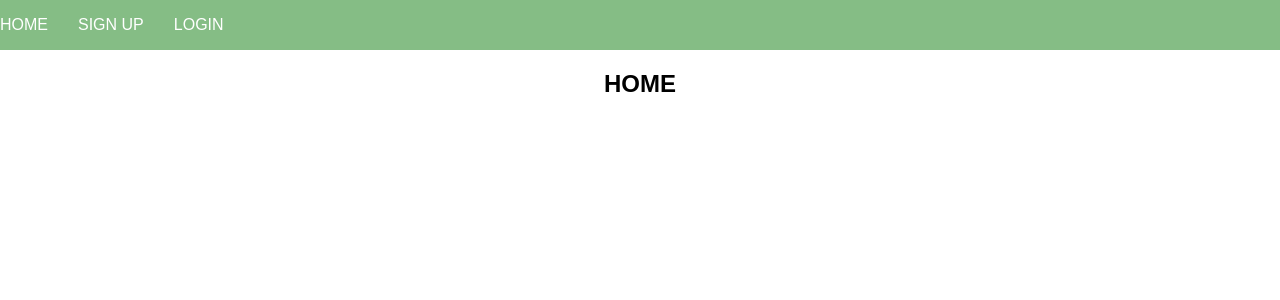
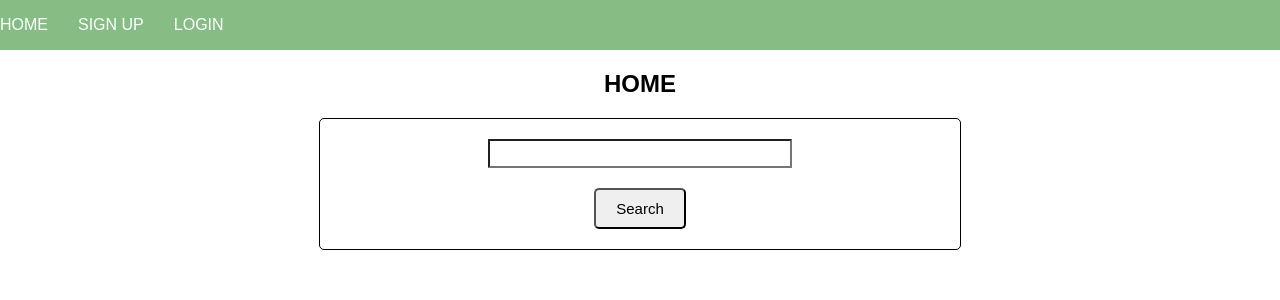
Before and after one commit to abisummers/recycle-react, a React (Create React App) app: page / in a window 1280 px wide. Shown: the top 300 px of the page. Built offline with nearby package versions, Linux system fonts and the light colour scheme; no server answers.

Commit message:
added search bar

```diff
--- a/src/CSS/App.css
+++ b/src/CSS/App.css
@@ -61,3 +61,8 @@ h2 {
   border-radius: 5px;
   font-size: 15px;
 }
+
+.log-sign-form form > button:hover {
+  background-color: rgb(133, 189, 133);
+  color: white;
+}
--- a/src/components/HomePage.js
+++ b/src/components/HomePage.js
@@ -6,6 +6,15 @@ function HomePage(props) {
     <section>
       <h2>Home</h2>
       {currentUser && <p>Hi, {currentUser.fullName}</p>}
+
+      <div className="log-sign-form">
+        <form>
+          <label>
+            <input />
+          </label>
+          <button>Search</button>
+        </form>
+      </div>
     </section>
   );
 }
```
